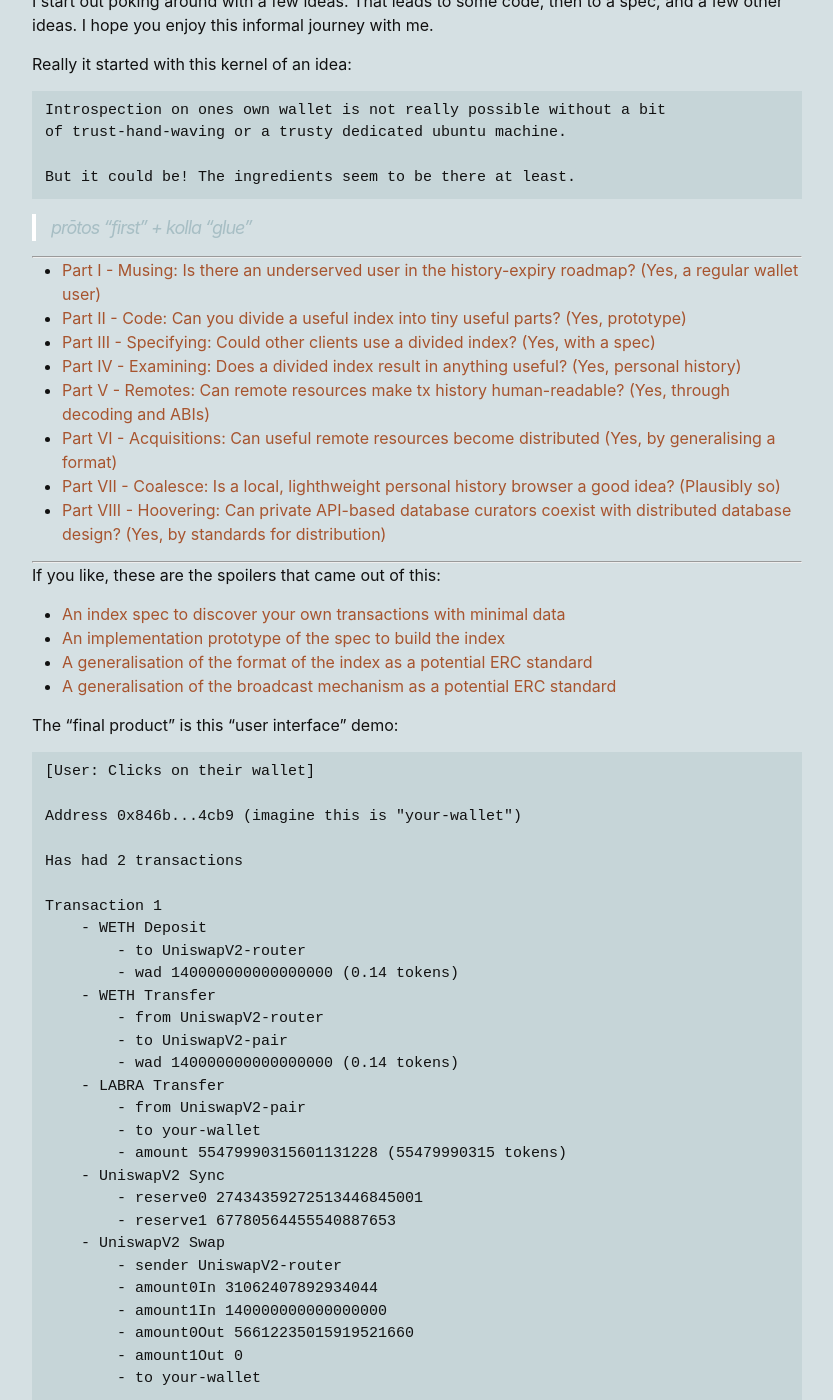
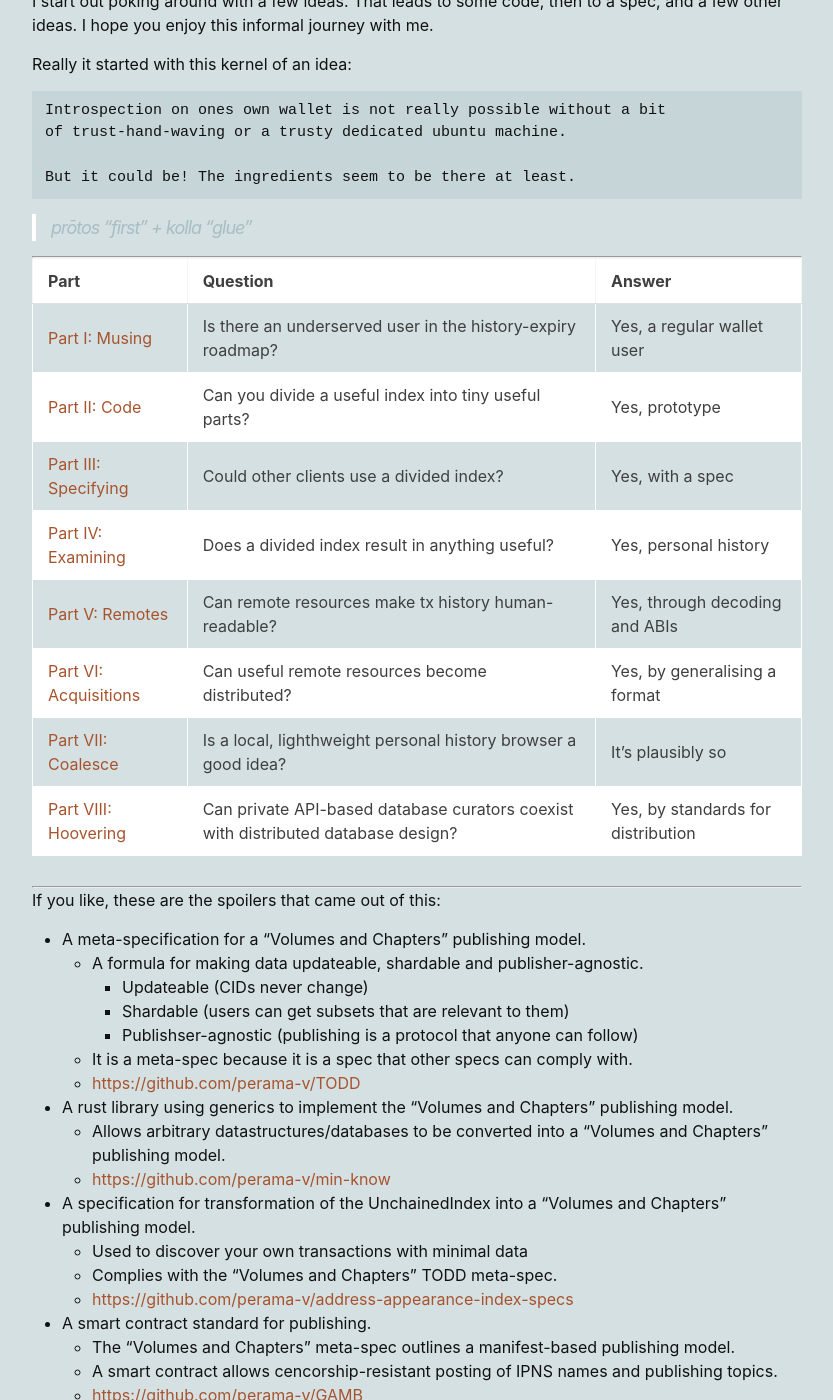
Before and after one commit to perama-v/perama-v.github.io, a Jekyll site: the page built from docs/ethereum/protocol/poking.md, in a window 1280 px wide and 1400 px high, scrolled down 526 px. Shown: the whole window, without its empty margins (223-1056 px from the left). Built offline with Jekyll 4.4.1, drawn with Linux system fonts in a browser that asks for light colours; some of the changed text lies outside the part shown.

Commit message:
add psr_b0943+10 and use a table for parts

````diff
--- a/docs/ethereum/protocol/poking.md
+++ b/docs/ethereum/protocol/poking.md
@@ -35,27 +35,50 @@
 
 ---
 
-- [Part I - Musing: Is there an underserved user in the history-expiry roadmap? (Yes, a regular wallet user)](poking/part_1.md)
-- [Part II - Code: Can you divide a useful index into tiny useful parts? (Yes, prototype)](poking/part_2.md)
-- [Part III - Specifying: Could other clients use a divided index? (Yes, with a spec)](poking/part_3.md)
-- [Part IV - Examining: Does a divided index result in anything useful? (Yes, personal history)](poking/part_4.md)
-- [Part V - Remotes: Can remote resources make tx history human-readable? (Yes, through decoding and ABIs)](poking/part_5.md)
-- [Part VI - Acquisitions: Can useful remote resources become distributed (Yes, by generalising a format)](poking/part_6.md)
-- [Part VII - Coalesce: Is a local, lighthweight personal history browser a good idea? (Plausibly so)](poking/part_7.md)
-- [Part VIII - Hoovering: Can private API-based database curators coexist with distributed database design? (Yes, by standards for distribution)](poking/part_8.md)
+|Part|Question|Answer|
+|-|-|-|
+|[Part I: Musing](poking/part_1.md) | Is there an underserved user in the history-expiry roadmap? | Yes, a regular wallet user |
+|[Part II: Code](poking/part_2.md) | Can you divide a useful index into tiny useful parts? | Yes, prototype |
+|[Part III: Specifying](poking/part_3.md) | Could other clients use a divided index? | Yes, with a spec |
+|[Part IV: Examining](poking/part_4.md) | Does a divided index result in anything useful? | Yes, personal history |
+|[Part V: Remotes](poking/part_5.md) | Can remote resources make tx history human-readable? | Yes, through decoding and ABIs |
+|[Part VI: Acquisitions](poking/part_6.md) | Can useful remote resources become distributed? | Yes, by generalising a format |
+|[Part VII: Coalesce](poking/part_7.md) | Is a local, lighthweight personal history browser a good idea? | It's plausibly so |
+|[Part VIII: Hoovering](poking/part_8.md) | Can private API-based database curators coexist with distributed database design? | Yes, by standards for distribution |
 
 ---
 
 
 If you like, these are the spoilers that came out of this:
 
-- [An index spec to discover your own transactions with minimal data](https://github.com/perama-v/address-appearance-index-specs)
-- [An implementation prototype of the spec to build the index](https://github.com/perama-v/min-know)
-- [A generalisation of the format of the index as a potential ERC standard](https://github.com/perama-v/TODD)
-- [A generalisation of the broadcast mechanism as a potential ERC standard](https://github.com/perama-v/GAMB)
+- A meta-specification for a "Volumes and Chapters" publishing model.
+    - A formula for making data updateable, shardable and publisher-agnostic.
+        - Updateable (CIDs never change)
+        - Shardable (users can get subsets that are relevant to them)
+        - Publishser-agnostic (publishing is a protocol that anyone can follow)
+    - It is a meta-spec because it is a spec that other specs can comply with.
+    - [https://github.com/perama-v/TODD](https://github.com/perama-v/TODD)
+- A rust library using generics to implement the "Volumes and Chapters" publishing model.
+    - Allows arbitrary datastructures/databases to be converted into a "Volumes and Chapters" publishing model.
+    - [https://github.com/perama-v/min-know](https://github.com/perama-v/min-know)
+- A specification for transformation of the UnchainedIndex into a "Volumes and Chapters" publishing model.
+    - Used to discover your own transactions with minimal data
+    - Complies with the "Volumes and Chapters" TODD meta-spec.
+    - [https://github.com/perama-v/address-appearance-index-specs](https://github.com/perama-v/address-appearance-index-specs)
+- A smart contract standard for publishing.
+    - The "Volumes and Chapters" meta-spec outlines a manifest-based publishing model.
+    - A smart contract allows cencorship-resistant posting of IPNS names and publishing topics.
+    - [https://github.com/perama-v/GAMB](https://github.com/perama-v/GAMB)
+- A simple address exploration rust application that puts everything together.
+    - Tries to get wallet history with <1GB data and no APIs
+    - Essentially consists of
+        - An experimental "Volumes and Chapters" variant of the UnchainedIndex.
+        - A Portal node.
+        - The Heimdall decompiler.
+        - (TODO) Experimental "Volumes and Chapters" variants of 4byte registry, Sourcify and a names/tags database.
+    - [https://github.com/perama-v/PSR_B0943_10](https://github.com/perama-v/PSR_B0943_10)
 
-
-The "final product" is this "user interface" demo:
+The direction of this user interface demo is something like:
 
 ```
 [User: Clicks on their wallet]
````
Also changed, not shown: docs/ethereum/protocol/poking/diagrams/source.png, docs/ethereum/protocol/poking/diagrams/source.svg, 1 other file.
